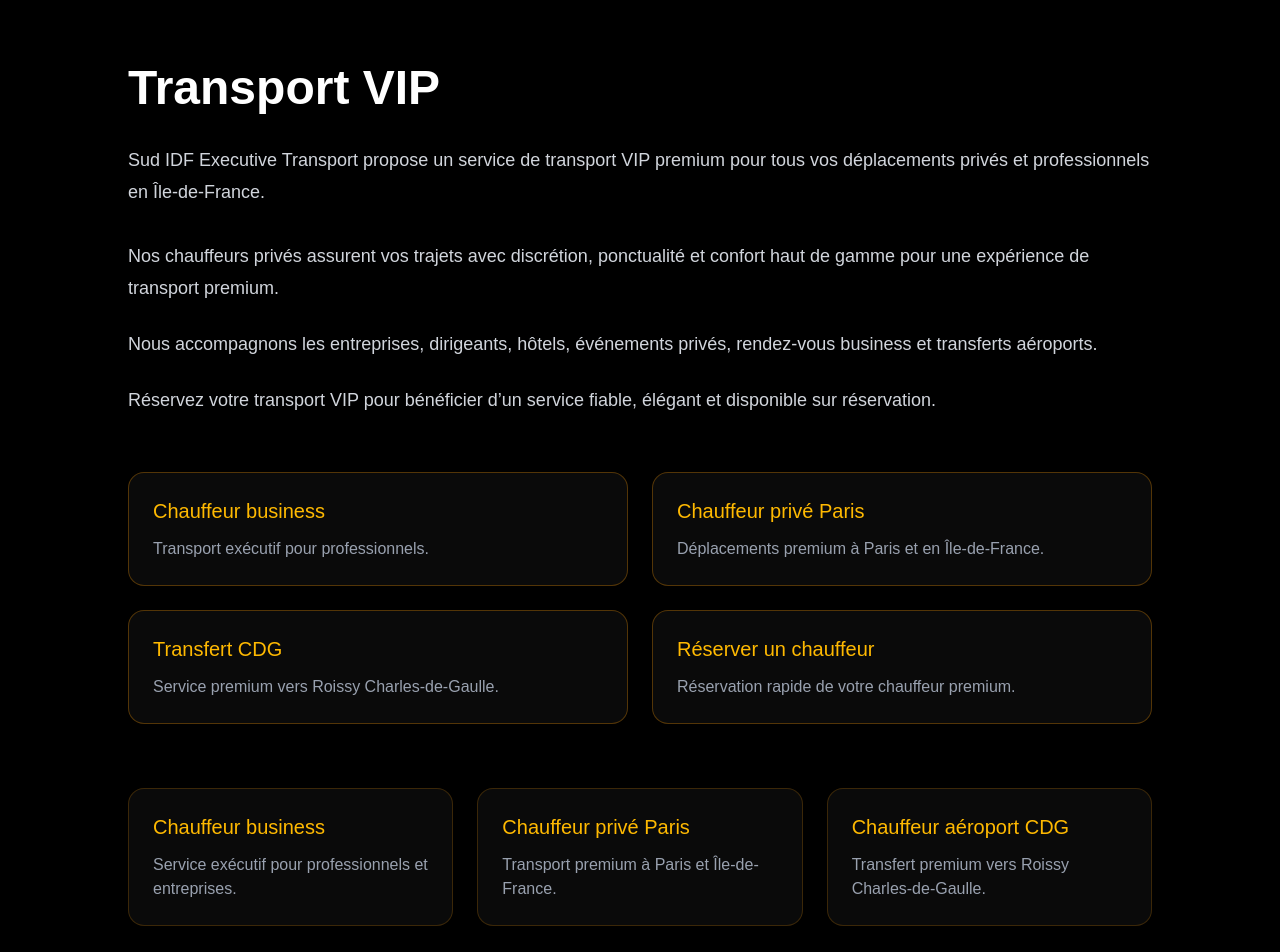
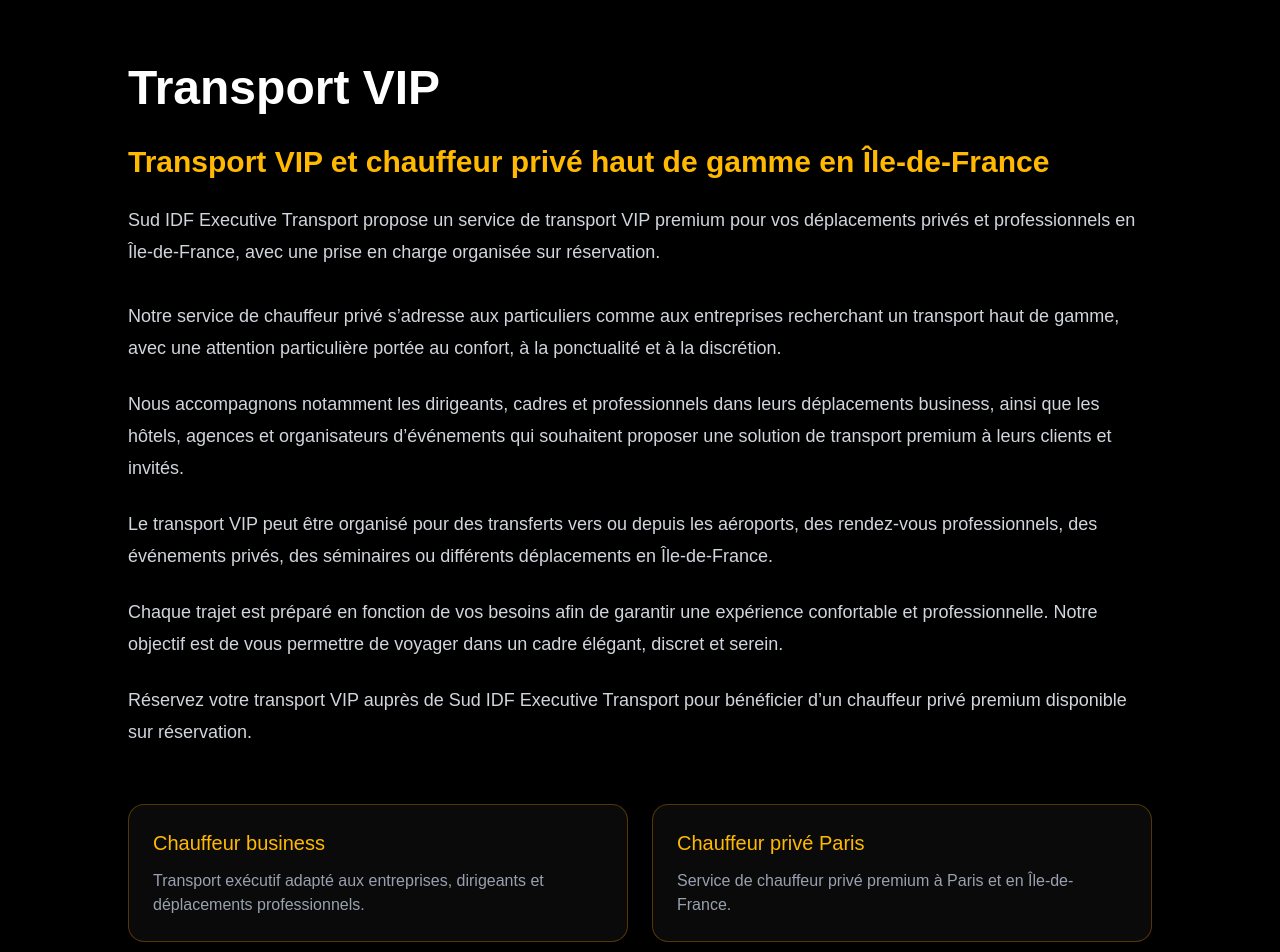
Before and after one commit to heboluc-web/sud-idf-site, a Next.js app: page /transport-vip in a window 1280 px wide. Shown: the top 952 px of the page. Built offline with nearby package versions, Linux system fonts and the light colour scheme.

Commit message:
SEO: optimize transport VIP page

```diff
--- a/app/transport-vip/page.tsx
+++ b/app/transport-vip/page.tsx
@@ -1,11 +1,10 @@
 import type { Metadata } from "next";
 
 export const metadata: Metadata = {
-  title:
-    "Transport VIP | Sud IDF Executive Transport",
+  title: "Transport VIP | Sud IDF Executive Transport",
 
   description:
-    "Service de transport VIP premium en Île-de-France. Chauffeur privé haut de gamme pour déplacements business, événements et transferts aéroports.",
+    "Transport VIP premium en Île-de-France pour entreprises, dirigeants, hôtels et événements. Chauffeur privé haut de gamme sur réservation.",
 
   keywords: [
     "transport VIP",
@@ -15,10 +14,14 @@
     "transport haut de gamme",
     "chauffeur business",
     "VTC luxe",
+    "chauffeur privé haut de gamme",
+    "transport VIP Île-de-France",
+    "chauffeur VIP Paris",
   ],
 
   alternates: {
-    canonical: "https://www.sudidfexecutivetransport.fr/transport-vip",
+    canonical:
+      "https://www.sudidfexecutivetransport.fr/transport-vip",
   },
 };
 
@@ -31,30 +34,51 @@
           Transport VIP
         </h1>
 
+        <h2 className="text-2xl md:text-3xl text-amber-400 font-semibold mb-6">
+          Transport VIP et chauffeur privé haut de gamme en Île-de-France
+        </h2>
+
         <p className="text-lg text-gray-300 mb-8 leading-8">
-          Sud IDF Executive Transport propose un service
-          de transport VIP premium pour tous vos déplacements
-          privés et professionnels en Île-de-France.
+          Sud IDF Executive Transport propose un service de transport VIP
+          premium pour vos déplacements privés et professionnels en
+          Île-de-France, avec une prise en charge organisée sur réservation.
         </p>
 
         <div className="space-y-6 text-gray-300 text-lg leading-8">
 
           <p>
-            Nos chauffeurs privés assurent vos trajets
-            avec discrétion, ponctualité et confort haut de gamme
-            pour une expérience de transport premium.
+            Notre service de chauffeur privé s’adresse aux particuliers comme
+            aux entreprises recherchant un transport haut de gamme, avec une
+            attention particulière portée au confort, à la ponctualité et à
+            la discrétion.
           </p>
 
           <p>
-            Nous accompagnons les entreprises,
-            dirigeants, hôtels, événements privés,
-            rendez-vous business et transferts aéroports.
+            Nous accompagnons notamment les dirigeants, cadres et
+            professionnels dans leurs déplacements business, ainsi que les
+            hôtels, agences et organisateurs d’événements qui souhaitent
+            proposer une solution de transport premium à leurs clients et
+            invités.
           </p>
 
           <p>
-            Réservez votre transport VIP
-            pour bénéficier d’un service fiable,
-            élégant et disponible sur réservation.
+            Le transport VIP peut être organisé pour des transferts vers ou
+            depuis les aéroports, des rendez-vous professionnels, des
+            événements privés, des séminaires ou différents déplacements en
+            Île-de-France.
+          </p>
+
+          <p>
+            Chaque trajet est préparé en fonction de vos besoins afin de
+            garantir une expérience confortable et professionnelle. Notre
+            objectif est de vous permettre de voyager dans un cadre élégant,
+            discret et serein.
+          </p>
+
+          <p>
+            Réservez votre transport VIP auprès de Sud IDF Executive
+            Transport pour bénéficier d’un chauffeur privé premium disponible
+            sur réservation.
           </p>
 
         </div>
@@ -71,7 +95,8 @@
             </h2>
 
             <p className="text-gray-400">
-              Transport exécutif pour professionnels.
+              Transport exécutif adapté aux entreprises, dirigeants et
+              déplacements professionnels.
             </p>
           </a>
 
@@ -84,76 +109,49 @@
             </h2>
 
             <p className="text-gray-400">
-              Déplacements premium à Paris et en Île-de-France.
+              Service de chauffeur privé premium à Paris et en Île-de-France.
             </p>
           </a>
 
           <a
-            href="/transfert-cdg"
+            href="/chauffeur-aeroport-cdg"
             className="border border-amber-500/30 rounded-2xl p-6 hover:border-amber-400 transition bg-neutral-950"
           >
             <h2 className="text-xl text-amber-400 mb-3">
-              Transfert CDG
+              Chauffeur aéroport CDG
             </h2>
 
             <p className="text-gray-400">
-              Service premium vers Roissy Charles-de-Gaulle.
+              Transfert premium vers ou depuis l’aéroport Paris-Charles-de-
+              Gaulle.
+            </p>
+          </a>
+
+          <a
+            href="/chauffeur-aeroport-orly"
+            className="border border-amber-500/30 rounded-2xl p-6 hover:border-amber-400 transition bg-neutral-950"
+          >
+            <h2 className="text-xl text-amber-400 mb-3">
+              Chauffeur aéroport Orly
+            </h2>
+
+            <p className="text-gray-400">
+              Chauffeur privé premium pour vos transferts vers ou depuis
+              l’aéroport Paris-Orly.
             </p>
           </a>
 
           <a
             href="/reservation"
-            className="border border-amber-500/30 rounded-2xl p-6 hover:border-amber-400 transition bg-neutral-950"
+            className="border border-amber-500/30 rounded-2xl p-6 hover:border-amber-400 transition bg-neutral-950 md:col-span-2"
           >
             <h2 className="text-xl text-amber-400 mb-3">
               Réserver un chauffeur
             </h2>
 
             <p className="text-gray-400">
-              Réservation rapide de votre chauffeur premium.
-            </p>
-          </a>
-
-        </div>
-
-        <div className="mt-16 grid md:grid-cols-3 gap-6">
-
-          <a
-            href="/chauffeur-business"
-            className="border border-amber-500/20 rounded-2xl p-6 bg-neutral-950 hover:border-amber-400 transition"
-          >
-            <h2 className="text-xl text-amber-400 mb-3">
-              Chauffeur business
-            </h2>
-
-            <p className="text-gray-400">
-              Service exécutif pour professionnels et entreprises.
-            </p>
-          </a>
-
-          <a
-            href="/chauffeur-prive-paris"
-            className="border border-amber-500/20 rounded-2xl p-6 bg-neutral-950 hover:border-amber-400 transition"
-          >
-            <h2 className="text-xl text-amber-400 mb-3">
-              Chauffeur privé Paris
-            </h2>
-
-            <p className="text-gray-400">
-              Transport premium à Paris et Île-de-France.
-            </p>
-          </a>
-
-          <a
-            href="/chauffeur-aeroport-cdg"
-            className="border border-amber-500/20 rounded-2xl p-6 bg-neutral-950 hover:border-amber-400 transition"
-          >
-            <h2 className="text-xl text-amber-400 mb-3">
-              Chauffeur aéroport CDG
-            </h2>
-
-            <p className="text-gray-400">
-              Transfert premium vers Roissy Charles-de-Gaulle.
+              Effectuez votre demande de réservation pour votre transport
+              VIP ou votre déplacement professionnel.
             </p>
           </a>
 
```
